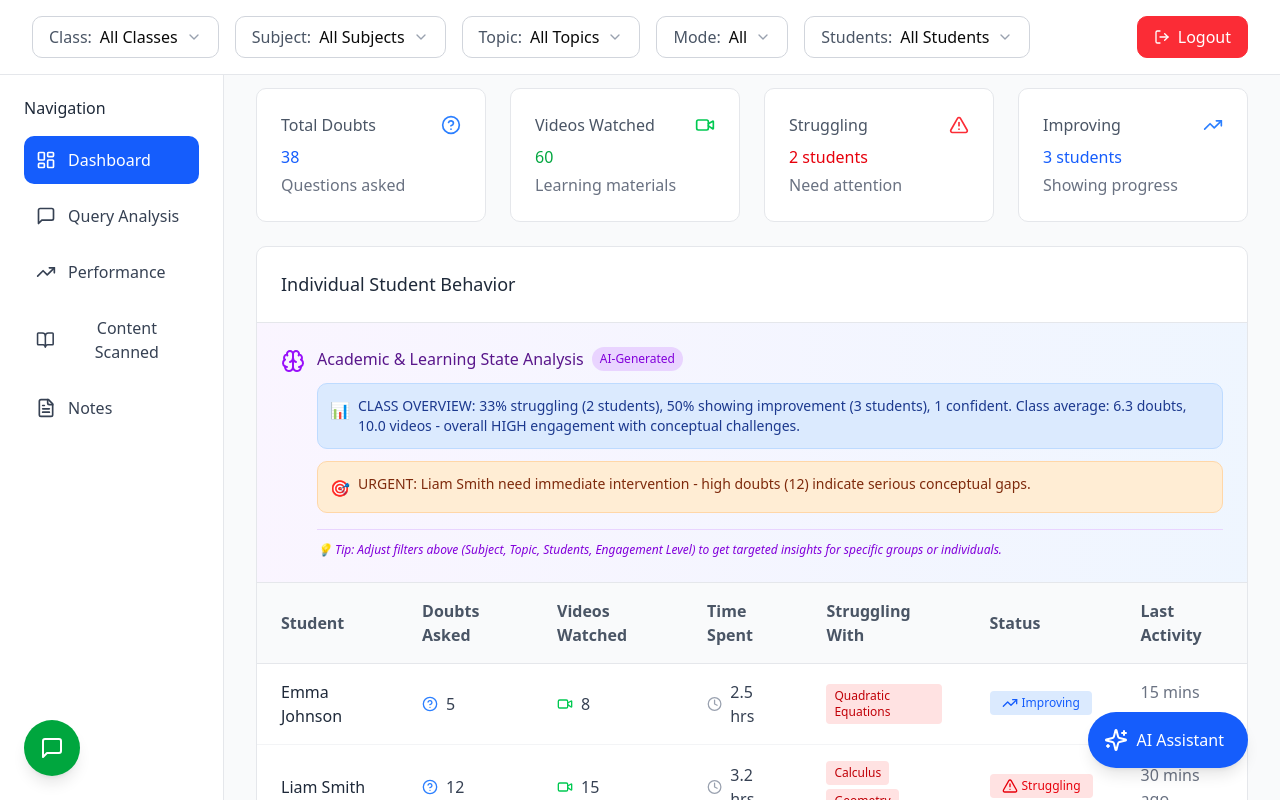
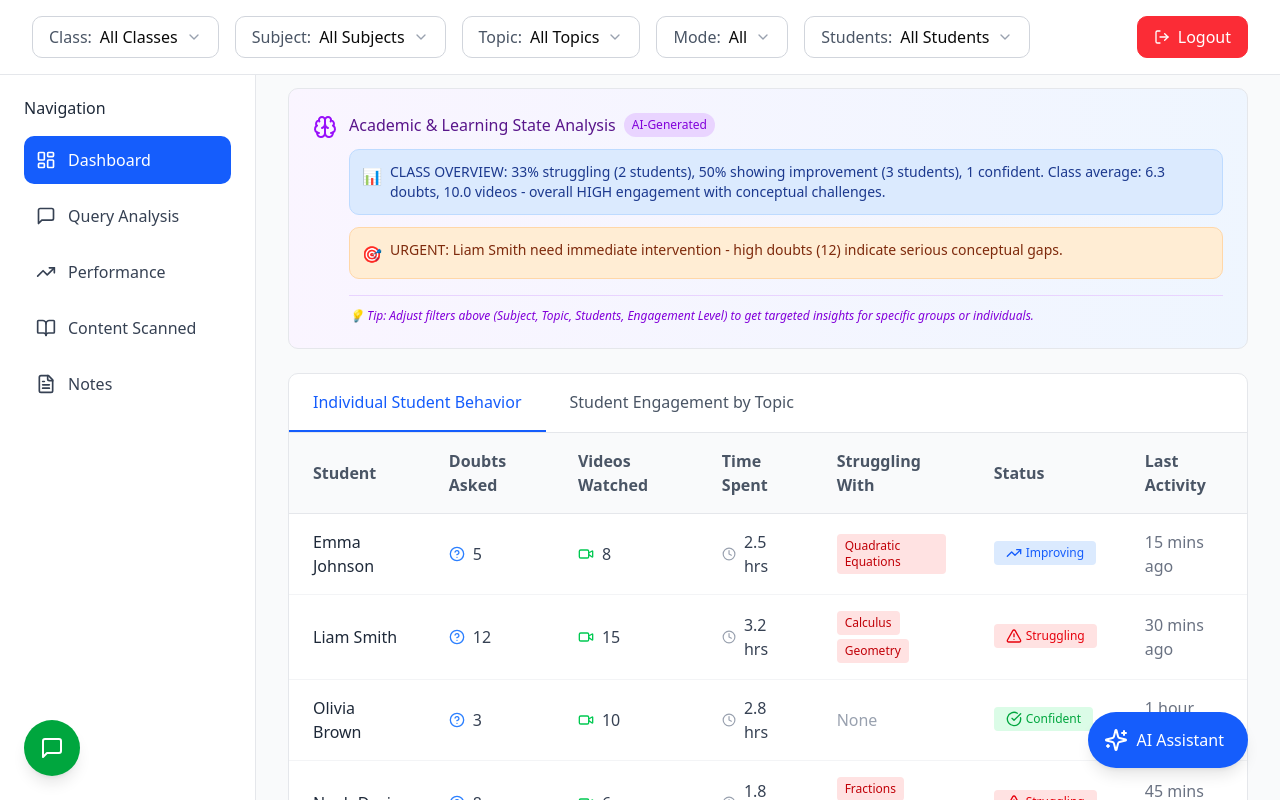
Before and after one commit to MrunmayMete/Teacherdashboarddesign, a React (Vite) app: page / in a window 1280 px wide. Both pictures are taken after typing "Sample", "Sample123" into the empty fields and a click on the button "Sign In". Shown: the top 800 px of the page. Built offline with nearby package versions, Linux system fonts and the light colour scheme.

Commit message:
Update files from Figma Make

```diff
--- a/src/App.tsx
+++ b/src/App.tsx
@@ -59,7 +59,7 @@ export default function App() {
 
       <div className="flex relative">
         {/* Fixed Sidebar */}
-        <div className="w-56 flex-shrink-0">
+        <div className="w-64 flex-shrink-0">
           <Sidebar filters={filters} setFilters={setFilters} currentPage={currentPage} setCurrentPage={setCurrentPage} />
         </div>
 
--- a/src/components/ClassInsights.tsx
+++ b/src/components/ClassInsights.tsx
@@ -1,4 +1,6 @@
 import { Brain, Video, HelpCircle, AlertTriangle, TrendingUp, Clock, CheckCircle } from 'lucide-react';
+import { useState } from 'react';
+import { EngagementScatterPlot } from './EngagementScatterPlot';
 
 interface ClassInsightsProps {
   filters: {
@@ -8,6 +10,7 @@ interface ClassInsightsProps {
     topic: string | null;
     engagementLevel?: 'low' | 'medium' | 'high' | null;
   };
+  setFilters?: (filters: any) => void;
 }
 
 interface StudentActivity {
@@ -93,7 +96,9 @@ const topicStruggles: TopicStruggle[] = [
   { topic: 'Statistics', studentsAffected: 3, avgDoubts: 4.2, severity: 'low' },
 ];
 
-export function ClassInsights({ filters }: ClassInsightsProps) {
+export function ClassInsights({ filters, setFilters }: ClassInsightsProps) {
+  const [activeTab, setActiveTab] = useState<'behavior' | 'engagement'>('behavior');
+
   // Filter activities based on selected student
   const getFilteredActivities = () => {
     if (filters.students.length > 0) {
@@ -262,53 +267,8 @@ export function ClassInsights({ filters }: ClassInsightsProps) {
 
   return (
     <div className="space-y-6">
-      {/* Summary Metrics */}
-      <div className="grid grid-cols-4 gap-6">
-        <div className="bg-white p-6 rounded-lg border border-gray-200">
-          <div className="flex items-center justify-between mb-2">
-            <span className="text-gray-600">Total Doubts</span>
-            <HelpCircle className="w-5 h-5 text-blue-500" />
-          </div>
-          <div className="text-blue-600 mb-1">{totalDoubts}</div>
-          <div className="text-gray-500">Questions asked</div>
-        </div>
-
-        <div className="bg-white p-6 rounded-lg border border-gray-200">
-          <div className="flex items-center justify-between mb-2">
-            <span className="text-gray-600">Videos Watched</span>
-            <Video className="w-5 h-5 text-green-500" />
-          </div>
-          <div className="text-green-600 mb-1">{totalVideos}</div>
-          <div className="text-gray-500">Learning materials</div>
-        </div>
-
-        <div className="bg-white p-6 rounded-lg border border-gray-200">
-          <div className="flex items-center justify-between mb-2">
-            <span className="text-gray-600">Struggling</span>
-            <AlertTriangle className="w-5 h-5 text-red-500" />
-          </div>
-          <div className="text-red-600 mb-1">{strugglingStudents} students</div>
-          <div className="text-gray-500">Need attention</div>
-        </div>
-
-        <div className="bg-white p-6 rounded-lg border border-gray-200">
-          <div className="flex items-center justify-between mb-2">
-            <span className="text-gray-600">Improving</span>
-            <TrendingUp className="w-5 h-5 text-blue-500" />
-          </div>
-          <div className="text-blue-600 mb-1">{improvingStudents} students</div>
-          <div className="text-gray-500">Showing progress</div>
-        </div>
-      </div>
-
-      {/* Student Activity Details */}
-      <div className="bg-white rounded-lg border border-gray-200">
-        <div className="p-6 border-b border-gray-200">
-          <h3 className="text-gray-800">Individual Student Behavior</h3>
-        </div>
-
-        {/* Learning Behavior Inference - Moved above the table */}
-        <div className="p-6 border-b border-gray-200 bg-gradient-to-r from-purple-50 to-blue-50">
+      {/* Learning Behavior Inference - Outside tabs, on top */}
+      <div className="p-6 border border-gray-200 rounded-lg bg-gradient-to-r from-purple-50 to-blue-50">
         <div className="flex items-start gap-3">
           <Brain className="w-6 h-6 text-purple-600 mt-0.5 flex-shrink-0" />
           <div className="flex-1">
@@ -354,6 +314,36 @@ export function ClassInsights({ filters }: ClassInsightsProps) {
         </div>
       </div>
 
+      {/* Tabbed Content */}
+      <div className="bg-white rounded-lg border border-gray-200">
+        {/* Tab Headers */}
+        <div className="border-b border-gray-200">
+          <div className="flex">
+            <button
+              onClick={() => setActiveTab('behavior')}
+              className={`px-6 py-4 border-b-2 transition-colors ${
+                activeTab === 'behavior'
+                  ? 'border-blue-600 text-blue-600'
+                  : 'border-transparent text-gray-600 hover:text-gray-800 hover:border-gray-300'
+              }`}
+            >
+              Individual Student Behavior
+            </button>
+            <button
+              onClick={() => setActiveTab('engagement')}
+              className={`px-6 py-4 border-b-2 transition-colors ${
+                activeTab === 'engagement'
+                  ? 'border-blue-600 text-blue-600'
+                  : 'border-transparent text-gray-600 hover:text-gray-800 hover:border-gray-300'
+              }`}
+            >
+              Student Engagement by Topic
+            </button>
+          </div>
+        </div>
+
+        {/* Tab Content */}
+        {activeTab === 'behavior' ? (
           <div className="overflow-x-auto">
             <table className="w-full">
               <thead className="bg-gray-50 border-b border-gray-200">
@@ -414,6 +404,11 @@ export function ClassInsights({ filters }: ClassInsightsProps) {
               </tbody>
             </table>
           </div>
+        ) : (
+          <div className="p-6">
+            <EngagementScatterPlot filters={filters} />
+          </div>
+        )}
       </div>
     </div>
   );
--- a/src/components/DashboardContent.tsx
+++ b/src/components/DashboardContent.tsx
@@ -278,7 +278,7 @@ export function DashboardContent({ filters, setFilters }: DashboardContentProps)
     <div className="flex-1 px-8 py-4">
       {/* Class Insights - Individual Student Behavior on Top */}
       <div className="mb-8">
-        <ClassInsights filters={filters} />
+        <ClassInsights filters={filters} setFilters={setFilters} />
       </div>
 
       {/* Student-Specific Tile Inferences - Moved above Engagement Scatter Plot */}
@@ -309,11 +309,6 @@ export function DashboardContent({ filters, setFilters }: DashboardContentProps)
           </div>
         </div>
       )}
-
-      {/* Engagement Scatter Plot */}
-      <div className="mb-8">
-        <EngagementScatterPlot filters={filters} setFilters={setFilters} />
-      </div>
 
       {/* New Dashboard Tiles */}
       <div className="grid grid-cols-1 lg:grid-cols-3 gap-6 mb-8">
--- a/src/components/FilterBar.tsx
+++ b/src/components/FilterBar.tsx
@@ -261,23 +261,6 @@ export function FilterBar({ filters, setFilters, currentPage, setCurrentPage, on
           <Dropdown label="Topic" options={topics} value={filters.topic || 'All Topics'} filterType="topic" />
           <Dropdown label="Mode" options={learningModes} value={filters.learningMode} filterType="learningMode" />
           <MultiSelectDropdown />
-
-          {/* Display selected students as chips */}
-          {filters.students.length > 0 && (
-            <div className="flex items-center gap-2 flex-wrap">
-              {filters.students.map((student) => (
-                <div key={student} className="flex items-center gap-1 px-3 py-1 bg-blue-100 text-blue-700 rounded-full text-sm">
-                  <span>{student}</span>
-                  <button
-                    onClick={() => removeStudent(student)}
-                    className="hover:bg-blue-200 rounded-full p-0.5 transition-colors"
-                  >
-                    <X className="w-3 h-3" />
-                  </button>
-                </div>
-              ))}
-            </div>
-          )}
         </div>
 
         {/* Right side - Logout Button */}
--- a/src/components/Sidebar.tsx
+++ b/src/components/Sidebar.tsx
@@ -15,7 +15,7 @@ interface SidebarProps {
 
 export function Sidebar({ filters, setFilters, currentPage, setCurrentPage }: SidebarProps) {
   return (
-    <div className="w-56 bg-white border-r border-gray-200 h-[calc(100vh-72px)] p-6 fixed top-[72px] left-0 overflow-y-auto">
+    <div className="w-64 bg-white border-r border-gray-200 h-[calc(100vh-72px)] p-6 fixed top-[72px] left-0 overflow-y-auto">
       {/* Navigation Links */}
       <div>
         <h3 className="text-gray-800 mb-4">Navigation</h3>
--- a/src/index.css
+++ b/src/index.css
@@ -689,6 +689,10 @@
     height: calc(var(--spacing) * .5);
   }
 
+  .h-1\.5 {
+    height: calc(var(--spacing) * 1.5);
+  }
+
   .h-2 {
     height: calc(var(--spacing) * 2);
   }
@@ -745,6 +749,10 @@
     height: 100%;
   }
 
+  .max-h-80 {
+    max-height: calc(var(--spacing) * 80);
+  }
+
   .max-h-\[90vh\] {
     max-height: 90vh;
   }
@@ -757,6 +765,10 @@
     min-height: 100vh;
   }
 
+  .w-1\.5 {
+    width: calc(var(--spacing) * 1.5);
+  }
+
   .w-2 {
     width: calc(var(--spacing) * 2);
   }
@@ -807,6 +819,10 @@
 
   .w-64 {
     width: calc(var(--spacing) * 64);
+  }
+
+  .w-72 {
+    width: calc(var(--spacing) * 72);
   }
 
   .w-80 {
@@ -1233,6 +1249,10 @@
     background-color: var(--color-lime-50);
   }
 
+  .bg-lime-100 {
+    background-color: var(--color-lime-100);
+  }
+
   .bg-lime-500 {
     background-color: var(--color-lime-500);
   }
@@ -1321,6 +1341,11 @@
 
   .from-blue-50 {
     --tw-gradient-from: var(--color-blue-50);
+    --tw-gradient-stops: var(--tw-gradient-via-stops, var(--tw-gradient-position), var(--tw-gradient-from) var(--tw-gradient-from-position), var(--tw-gradient-to) var(--tw-gradient-to-position));
+  }
+
+  .from-blue-400 {
+    --tw-gradient-from: var(--color-blue-400);
     --tw-gradient-stops: var(--tw-gradient-via-stops, var(--tw-gradient-position), var(--tw-gradient-from) var(--tw-gradient-from-position), var(--tw-gradient-to) var(--tw-gradient-to-position));
   }
 
@@ -1370,8 +1395,9 @@
     --tw-gradient-stops: var(--tw-gradient-via-stops, var(--tw-gradient-position), var(--tw-gradient-from) var(--tw-gradient-from-position), var(--tw-gradient-to) var(--tw-gradient-to-position));
   }
 
-  .p-0\.5 {
-    padding: calc(var(--spacing) * .5);
+  .to-purple-500 {
+    --tw-gradient-to: var(--color-purple-500);
+    --tw-gradient-stops: var(--tw-gradient-via-stops, var(--tw-gradient-position), var(--tw-gradient-from) var(--tw-gradient-from-position), var(--tw-gradient-to) var(--tw-gradient-to-position));
   }
 
   .p-1 {
@@ -1740,6 +1766,11 @@
 
   .shadow-sm {
     --tw-shadow: 0 1px 3px 0 var(--tw-shadow-color, #0000001a), 0 1px 2px -1px var(--tw-shadow-color, #0000001a);
+    box-shadow: var(--tw-inset-shadow), var(--tw-inset-ring-shadow), var(--tw-ring-offset-shadow), var(--tw-ring-shadow), var(--tw-shadow);
+  }
+
+  .shadow-xl {
+    --tw-shadow: 0 20px 25px -5px var(--tw-shadow-color, #0000001a), 0 8px 10px -6px var(--tw-shadow-color, #0000001a);
     box-shadow: var(--tw-inset-shadow), var(--tw-inset-ring-shadow), var(--tw-ring-offset-shadow), var(--tw-ring-shadow), var(--tw-shadow);
   }
 
@@ -1807,8 +1838,20 @@
   }
 
   @media (hover: hover) {
+    .hover\:border-blue-200:hover {
+      border-color: var(--color-blue-200);
+    }
+  }
+
+  @media (hover: hover) {
     .hover\:border-blue-300:hover {
       border-color: var(--color-blue-300);
+    }
+  }
+
+  @media (hover: hover) {
+    .hover\:border-gray-300:hover {
+      border-color: var(--color-gray-300);
     }
   }
 
@@ -1827,12 +1870,6 @@
   @media (hover: hover) {
     .hover\:bg-blue-100:hover {
       background-color: var(--color-blue-100);
-    }
-  }
-
-  @media (hover: hover) {
-    .hover\:bg-blue-200:hover {
-      background-color: var(--color-blue-200);
     }
   }
 
```
Also changed, not shown: src/components/EngagementScatterPlot.tsx (+104 -6 lines). Lines whose indentation alone changed are shown as unchanged.
